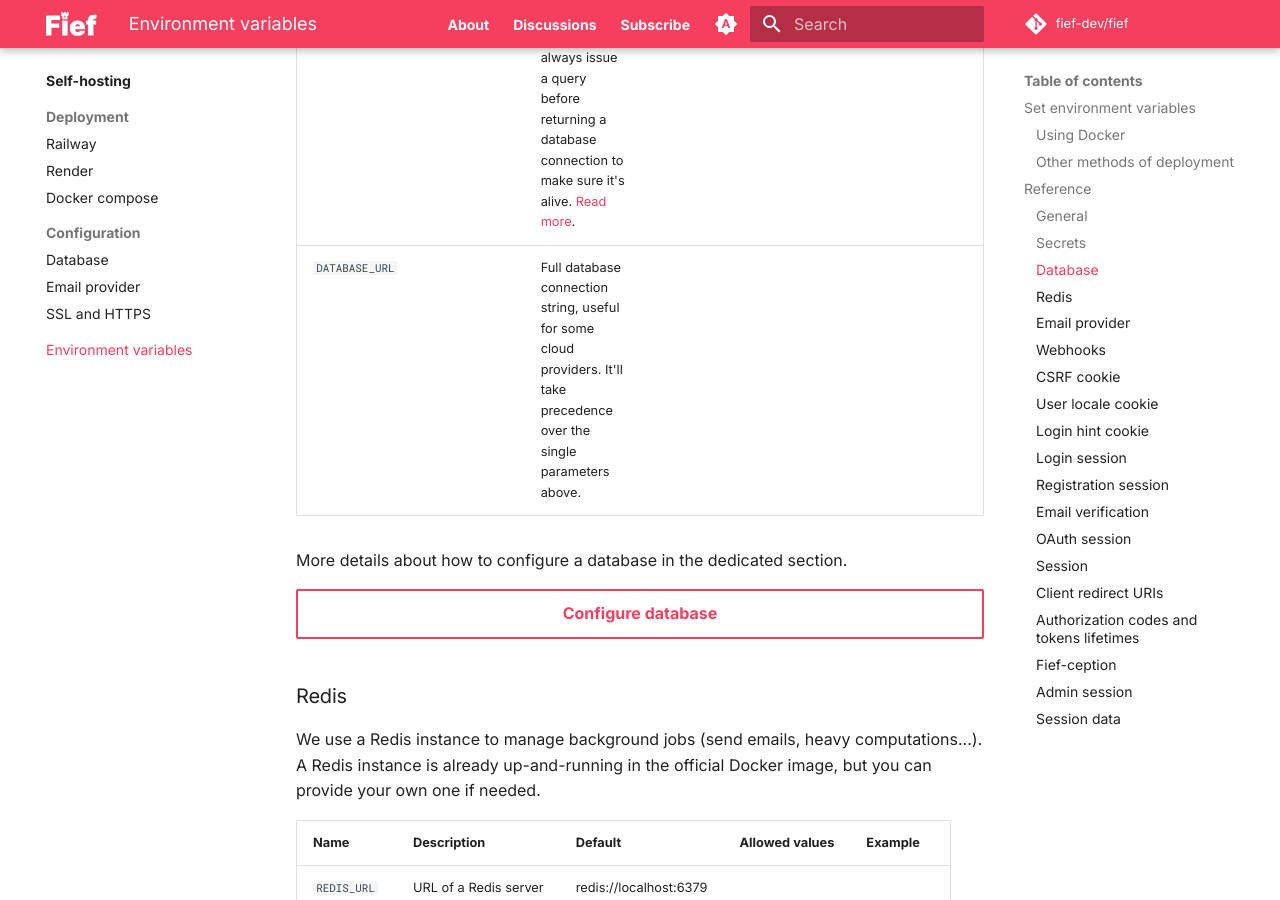
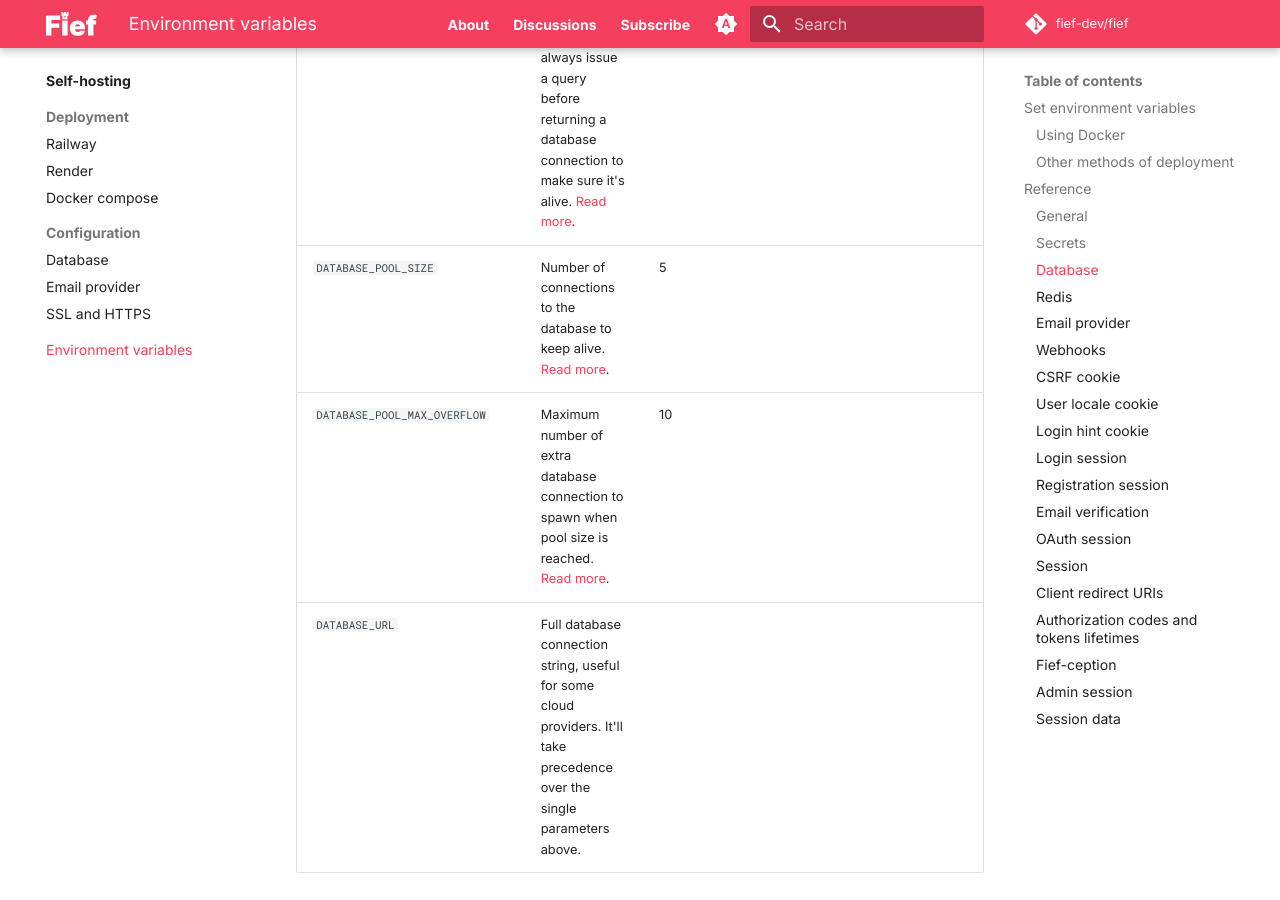
Before and after one commit to fief-dev/docs, an MkDocs documentation site: the page built from docs/self-hosting/environment-variables.md, in a window 1280 px wide and 900 px high, scrolled down 4232 px. Built offline with MkDocs 1.6.1 and Material for MkDocs 9.7.7, drawn with Linux system fonts in a browser that asks for light colours; comment, search, counter and statistics services are not loaded.

Commit message:
Document DATABASE_POOL_SIZE and DATABASE_POOL_MAX_OVERFLOW

```diff
--- a/docs/self-hosting/environment-variables.md
+++ b/docs/self-hosting/environment-variables.md
@@ -66,13 +66,13 @@ For each variable, we'll try to provide a sensible example value to help you con
 
 ### General
 
-| Name                  | Description                                                                               | Default                     | Allowed values                   | Example                      |
-| --------------------- | ----------------------------------------------------------------------------------------- | --------------------------- | -------------------------------- | ---------------------------- |
-| `ENVIRONMENT`         | Name of the deployment environment                                                        | production                  | development, staging, production | production                   |
-| `LOG_LEVEL`           | Log verbosity                                                                             |                             |                                  |                              |
-| `TELEMETRY_ENABLED`   | Whether to enable [telemetry](../telemetry.md)                                            | True                        |                                  |                              |
-| `ALLOW_ORIGIN_REGEX`  | Regex used to control CORS access to your API                                             | http://.\*localhost:\[0-9]+ |                                  | https://.\*\\.bretagne.duchy |
-| `PORT`                | Internal port on which the Fief server is available                                       | 8000                        |                                  | 8000                         |
+| Name                  | Description                                                                                  | Default                     | Allowed values                   | Example                      |
+| --------------------- | -------------------------------------------------------------------------------------------- | --------------------------- | -------------------------------- | ---------------------------- |
+| `ENVIRONMENT`         | Name of the deployment environment                                                           | production                  | development, staging, production | production                   |
+| `LOG_LEVEL`           | Log verbosity                                                                                |                             |                                  |                              |
+| `TELEMETRY_ENABLED`   | Whether to enable [telemetry](../telemetry.md)                                               | True                        |                                  |                              |
+| `ALLOW_ORIGIN_REGEX`  | Regex used to control CORS access to your API                                                | http://.\*localhost:\[0-9]+ |                                  | https://.\*\\.bretagne.duchy |
+| `PORT`                | Internal port on which the Fief server is available                                          | 8000                        |                                  | 8000                         |
 | `FORWARDED_ALLOW_IPS` | Comma separated list of IPs to trust with proxy headers. [Read more](./configuration/ssl.md) | 127.0.0.1                   |                                  |                              |
 
 ### Secrets
@@ -97,8 +97,10 @@ For each variable, we'll try to provide a sensible example value to help you con
 | `DATABASE_NAME`                 | Main database name                                                                                                                                                                                                                          | fief.db                   |                           | fief         |
 | `DATABASE_SSL_MODE`             | Main database SSL mode                                                                                                                                                                                                                      |                           | Varies by database type   | require      |
 | `DATABASE_LOCATION`             | For SQLite databases, path where to store the database files                                                                                                                                                                                | Current working directory |                           |              |
-| `DATABASE_POOL_RECYCLE_SECONDS` | Maximum lifetime in seconds of a database connection in the connection pool. Useful for servers cutting idle connections after some time. [Read more](https://docs.sqlalchemy.org/en/14/core/pooling.html#disconnect-handling-pessimistic). | 600 *(10 minutes)*        |                           |              |
-| `DATABASE_POOL_PRE_PING`        | Whether to always issue a query before returning a database connection to make sure it's alive. [Read more](https://docs.sqlalchemy.org/en/14/core/pooling.html#disconnect-handling-pessimistic).                                           | False                     |                           |              |
+| `DATABASE_POOL_RECYCLE_SECONDS` | Maximum lifetime in seconds of a database connection in the connection pool. Useful for servers cutting idle connections after some time. [Read more](https://docs.sqlalchemy.org/en/20/core/pooling.html#disconnect-handling-pessimistic). | 600 *(10 minutes)*        |                           |              |
+| `DATABASE_POOL_PRE_PING`        | Whether to always issue a query before returning a database connection to make sure it's alive. [Read more](https://docs.sqlalchemy.org/en/20/core/pooling.html#disconnect-handling-pessimistic).                                           | False                     |                           |              |
+| `DATABASE_POOL_SIZE`            | Number of connections to the database to keep alive. [Read more](https://docs.sqlalchemy.org/en/20/core/pooling.html#sqlalchemy.pool.QueuePool.params.pool_size).                                                                           | 5                         |                           |              |
+| `DATABASE_POOL_MAX_OVERFLOW`    | Maximum number of extra database connection to spawn when pool size is reached. [Read more](https://docs.sqlalchemy.org/en/20/core/pooling.html#sqlalchemy.pool.QueuePool.params.max_overflow).                                             | 10                        |                           |              |
 | `DATABASE_URL`                  | Full database connection string, useful for some cloud providers. It'll take precedence over the single parameters above.                                                                                                                   |                           |                           |              |
 
 More details about how to configure a database in the dedicated section.
```
